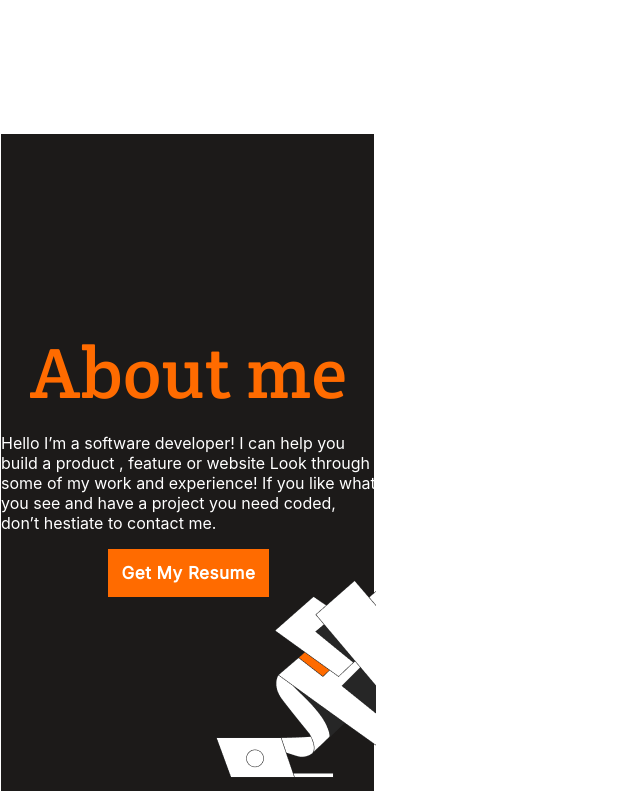
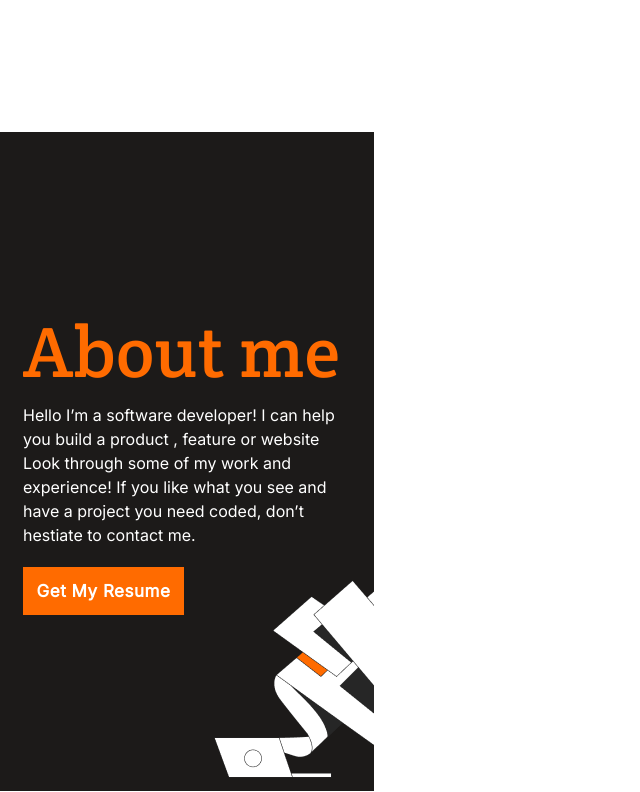
Before and after one commit to carloshs1994/Portfolio, a plain HTML site: page index.html in a window 1280 px wide. Shown: the part 4080-4872 px from the top of the page, without its empty margins (0-640 px from the left). Drawn offline with Linux system fonts and the light colour scheme.

Commit message:
Solve layout issues

```diff
--- a/index.html
+++ b/index.html
@@ -131,7 +131,7 @@
       <div class="about">
         <h1 class="about-title">About me</h1>
         <p class="about-description">Hello I’m a software developer! I can help you build a product , feature or website Look through some of my work and experience! If you like what you see and have a project you need coded, don’t hestiate to contact me.</p>
-        <button class="see-project about-button">Get My Resume</button>
+        <div class="about-button-container"><button class="see-project about-button">Get My Resume</button></div>
       </div>
       <div class="skill">
 
--- a/styles.css
+++ b/styles.css
@@ -346,7 +346,6 @@ h4 {
 .about {
   width: 375px;
   height: 660px;
-  border: 2px solid #fff; /*Remember to remove this line*/
   background-image: url(assets/Frame.png);
   background-repeat: no-repeat;
   background-position: 100% 100%;
@@ -357,6 +356,8 @@ h4 {
 }
 
 .about-title{
+  height: 79px;
+  width: 327px;
   font-family: Crete Round;
   font-size: 72px;
   font-style: normal;
@@ -369,7 +370,22 @@ h4 {
 }
 
 .about-description {
+  width: 327px;
+  height: 148px;
   color: #fff;
+  font-family: Inter;
+  font-size: 16px;
+  font-style: normal;
+  font-weight: 400;
+  line-height: 24px;
+  letter-spacing: 0em;
+  text-align: left;
+}
+
+.about-button-container {
+  width: 327px;
+  height: 48px;
+  display: flex;
 }
 
 .about-button {
```
